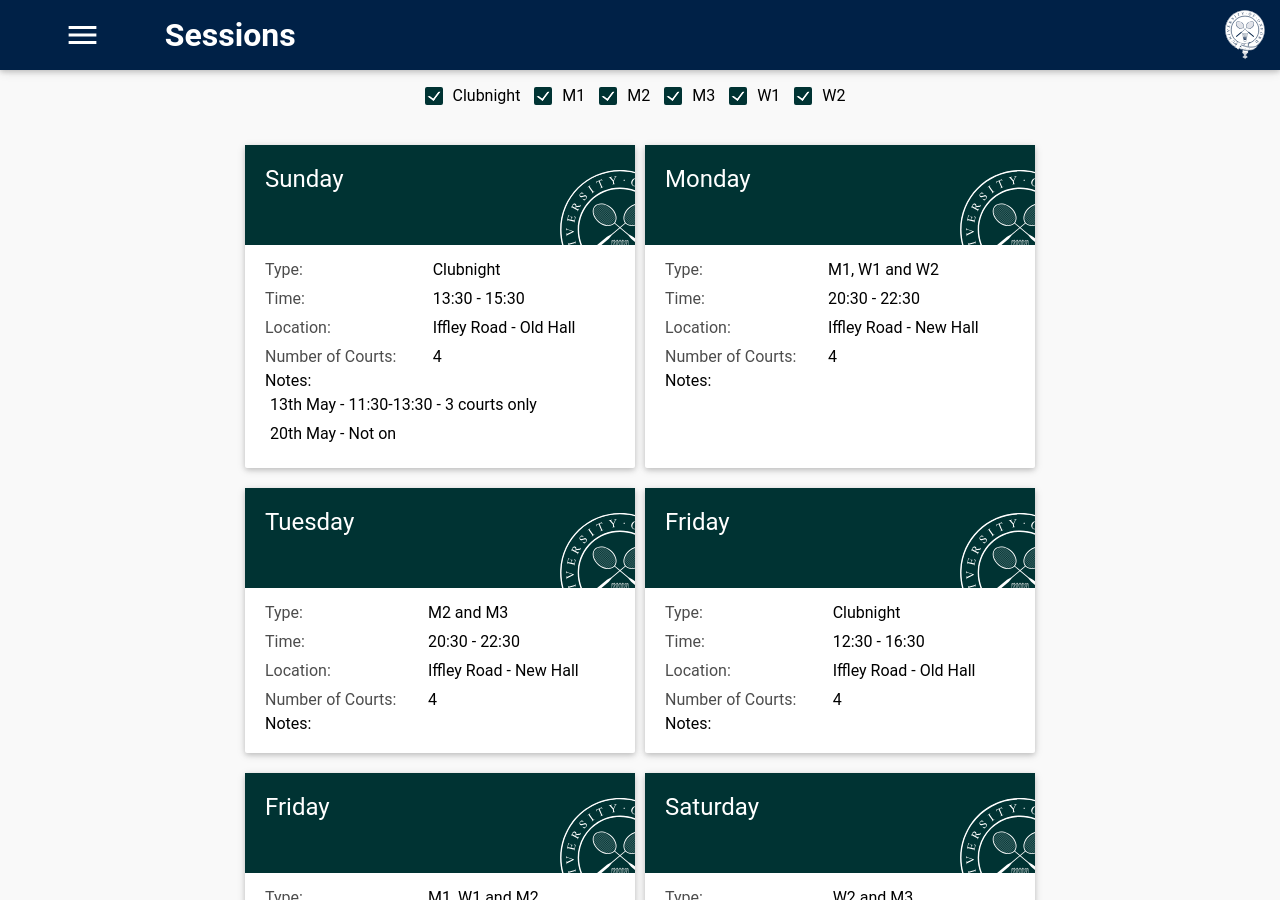
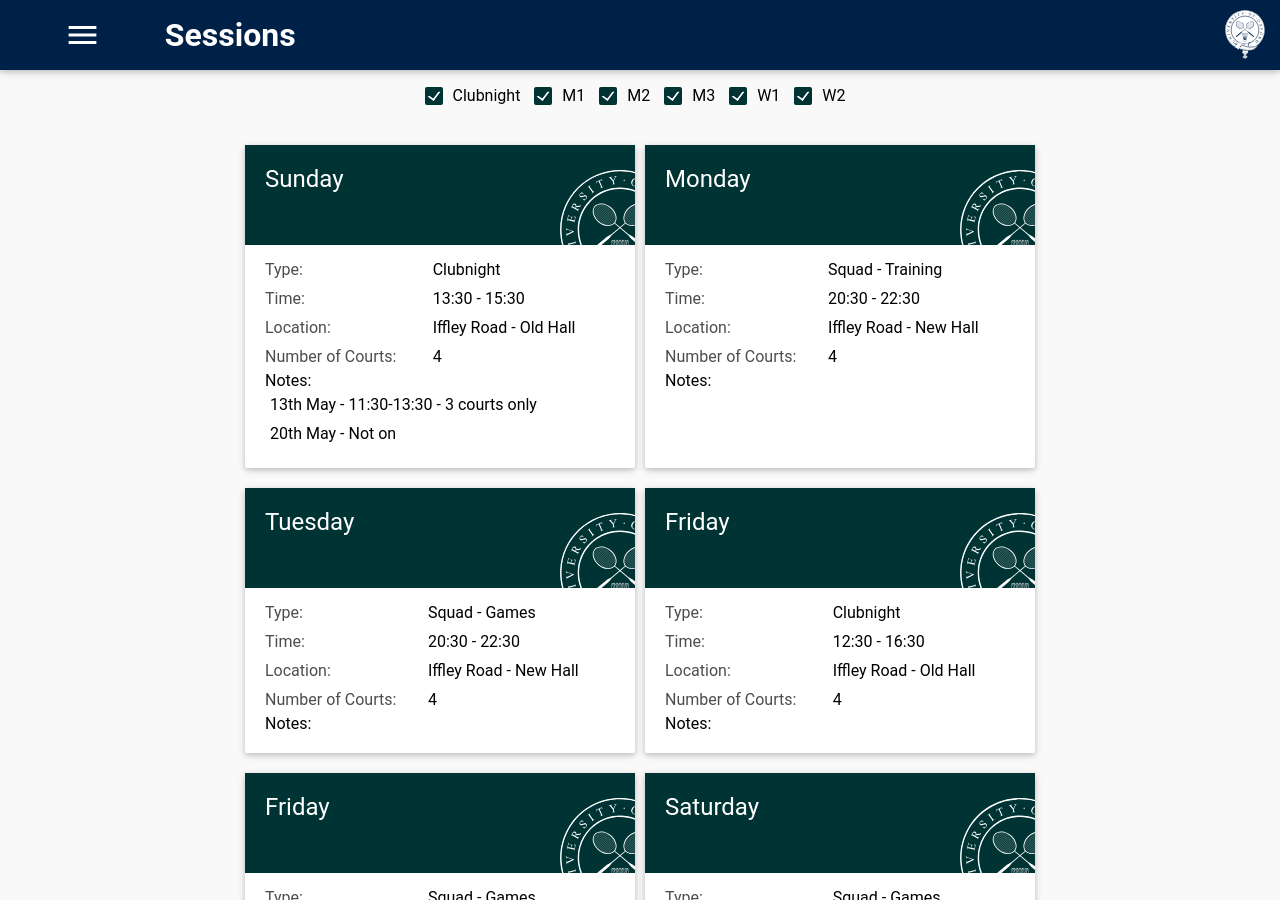
Before and after one commit to OUBaC/OUBaC.github.io, a Jekyll site: the page built from sessions.html, in a window 1280 px wide and 900 px high, scrolled down 194 px. Built offline with Jekyll 4.4.1, drawn with Linux system fonts in a browser that asks for light colours; some of the changed text lies outside the part shown.

Commit message:
Updated the sessions.

```diff
--- a/sessions.html
+++ b/sessions.html
@@ -19,9 +19,11 @@ sessions:
   time: "20:30 - 22:30"
   numberOfCourts: "4"
   location: "Iffley Road - New Hall"
-  participantString: M1, W1 and W2
+  participantString: "Squad - Training"
   participants:
   - M1
+  - M2
+  - M3
   - W1
   - W2
   exceptions:
@@ -29,10 +31,13 @@ sessions:
   time: "20:30 - 22:30"
   numberOfCourts: "4"
   location: "Iffley Road - New Hall"
-  participantString: M2 and M3
+  participantString: "Squad - Games"
   participants:
+  - M1
   - M2
   - M3
+  - W1
+  - W2
   exceptions:
 - day: Friday
   time: "12:30 - 16:30"
@@ -46,20 +51,25 @@ sessions:
   time: "20:30 - 22:30"
   numberOfCourts: "4"
   location: "Iffley Road - New Hall"
-  participantString: M1, W1 and M2
+  participantString: "Squad - Games"
   participants:
   - M1
+  - M2
+  - M3
   - W1
-  - M2
+  - W2
   exceptions:
 - day: Saturday
   time: "13:30 - 15:30"
   numberOfCourts: "4"
   location: "Iffley Road - Old Hall"
-  participantString: W2 and M3
+  participantString: "Squad - Games"
   participants:
+  - M1
+  - M2
+  - M3
+  - W1
   - W2
-  - M3
   exceptions:
   - "28th April - 15:30-17:30 - New Hall"
   - "12th May - Not on"
```
Also changed, not shown: other parts of sessions.html (+1 -0 lines).
